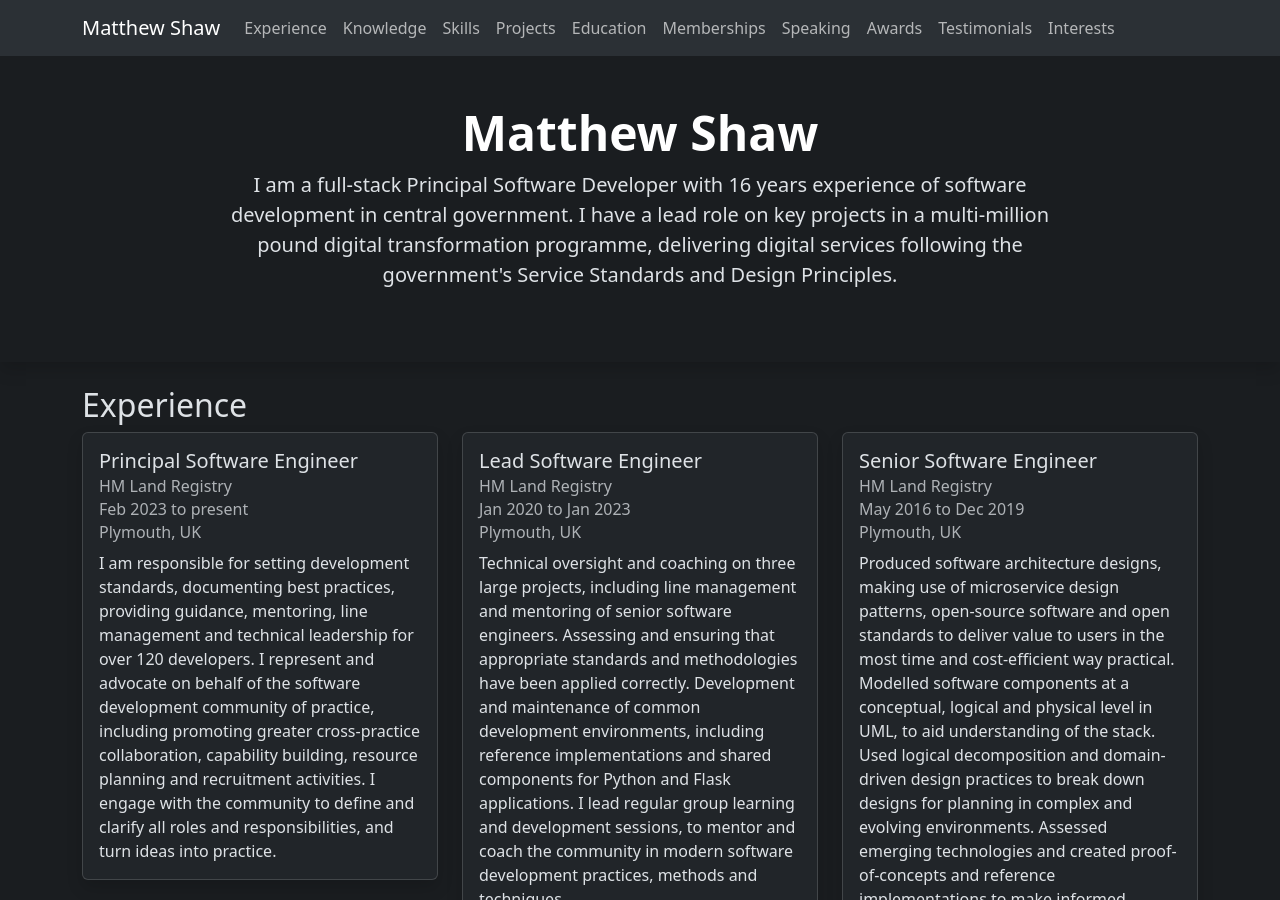
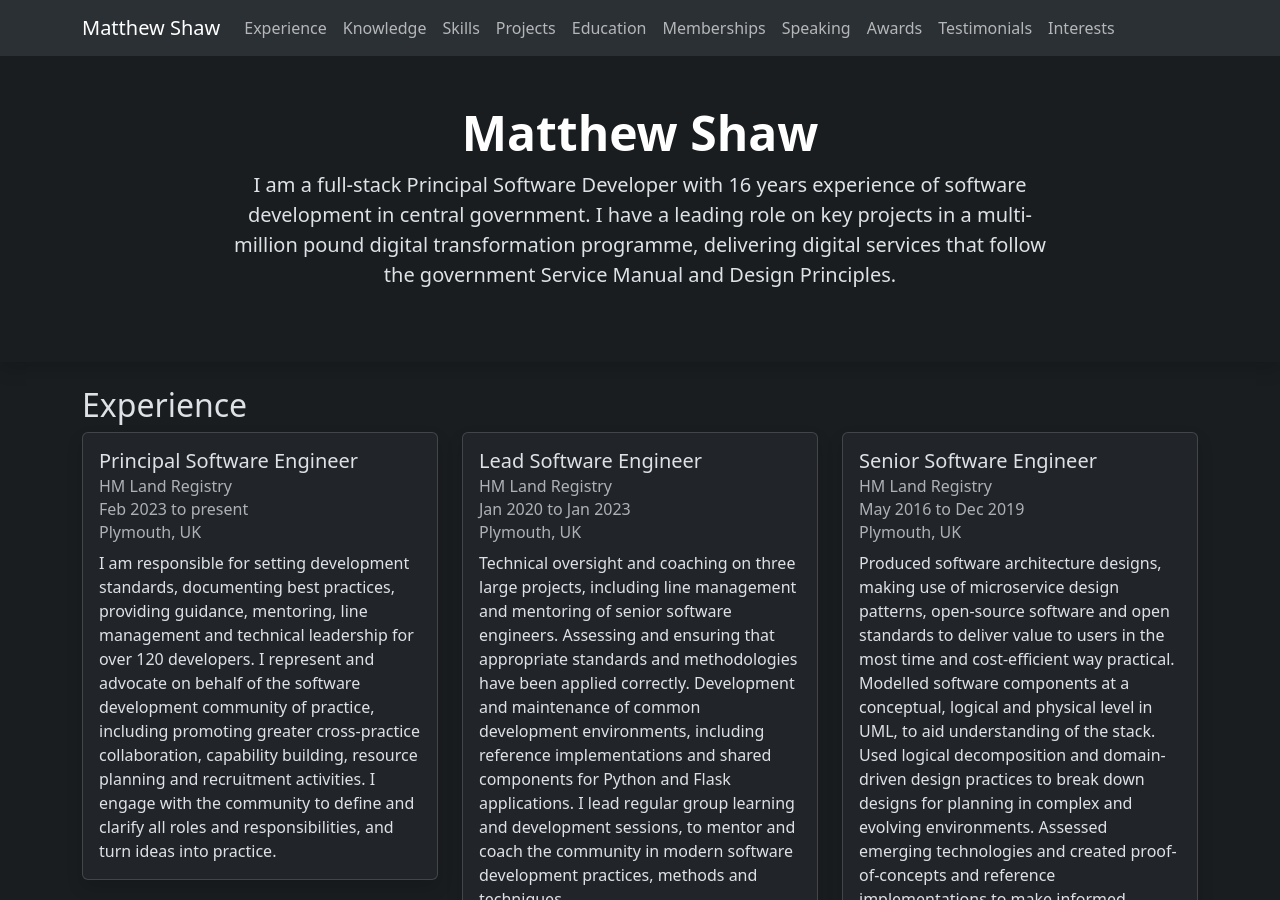
Before and after one commit to matthew-shaw/matthew-shaw.github.io, a Jekyll site: the page built from index.html, in a window 1280 px wide and 900 px high. Built offline with Jekyll 4.4.1, drawn with Linux system fonts in a browser that asks for light colours.

Commit message:
tweak hero wording

```diff
--- a/_layouts/default.html
+++ b/_layouts/default.html
@@ -58,9 +58,9 @@
       <h1 class="display-5 fw-bold text-white">{{ site.title }}</h1>
       <div class="col-lg-8 mx-auto">
         <p class="fs-5 mb-4">I am a full-stack Principal Software Developer with 16 years experience of
-          software development in central government. I have a lead role on key projects in a multi-million
-          pound digital transformation programme, delivering digital services following the government's
-          Service Standards and Design Principles.</p>
+          software development in central government. I have a leading role on key projects in a multi-million
+          pound digital transformation programme, delivering digital services that follow the government
+          Service Manual and Design Principles.</p>
       </div>
     </div>
     <div class="container">
```
